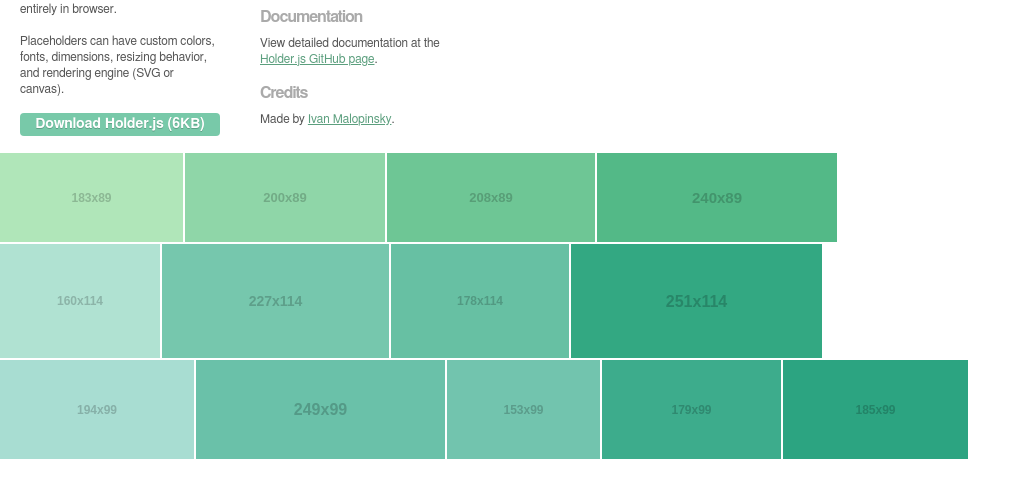
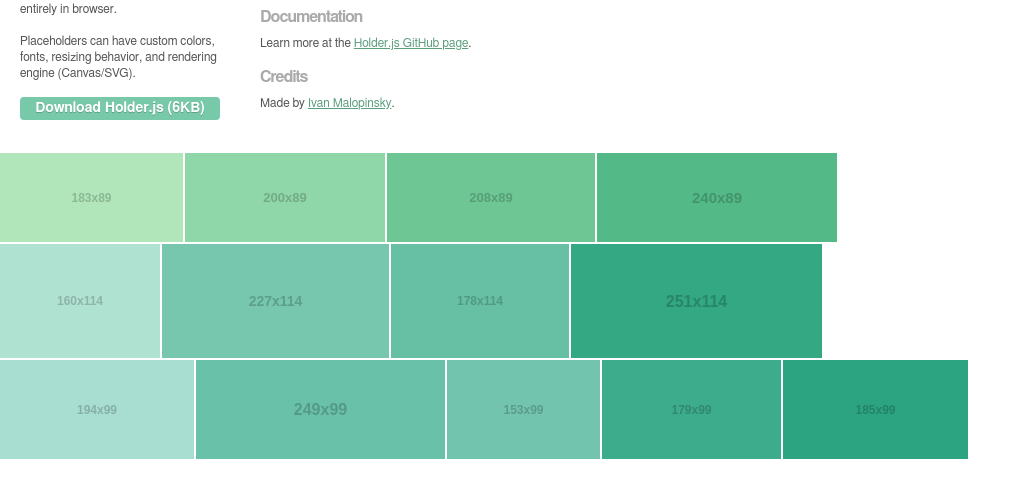
Before and after one commit to imsky/holder, a plain HTML site: page index.html in a window 1280 px wide. Shown: the part 201-698 px from the top of the page, without its empty margins (0-1031 px from the left). Drawn offline with nearby package versions, Linux system fonts and the light colour scheme.

Commit message:
update jquery version, copy

```diff
--- a/index.html
+++ b/index.html
@@ -46,7 +46,7 @@ h2.ie {font:3em inherit;color:red;position:fixed;top:0px;margin:0;z-index:2;widt
 			<p>
 				Holder renders image placeholders entirely in browser.
 			</p>
-			<p>Placeholders can have custom colors, fonts, dimensions, resizing behavior, and rendering engine (SVG or canvas).</p>
+			<p>Placeholders can have custom colors, fonts, resizing behavior, and rendering engine (Canvas/SVG).</p>
 			<a href="http://github.com/imsky/holder/zipball/v2.3.2" id="download">Download Holder.js (6KB)</a>
 		</div>
 		<div class="block" id="details">
@@ -56,7 +56,7 @@ h2.ie {font:3em inherit;color:red;position:fixed;top:0px;margin:0;z-index:2;widt
 			</p>
 			<h2>Documentation</h2>
 			<p>
-				View detailed documentation at the <a href="https://github.com/imsky/holder">Holder.js GitHub page</a>.
+				Learn more at the <a href="https://github.com/imsky/holder">Holder.js GitHub page</a>.
 			</p>
 			<h2>Credits</h2>
 			<p>
@@ -72,7 +72,7 @@ h2.ie {font:3em inherit;color:red;position:fixed;top:0px;margin:0;z-index:2;widt
 <h2 class="ie">You're using an unsupported browser. <a href="http://goo.gl/OxmUO">Upgrade to IE9.</a></h2>
 <![endif]-->
 
-<script src="http://ajax.googleapis.com/ajax/libs/jquery/1.7.2/jquery.min.js"></script>
+<script src="//ajax.googleapis.com/ajax/libs/jquery/1.11.1/jquery.min.js"></script>
 <script src="http://imsky.github.com/cssFx/cssfx.min.js"></script>
 <script src="holder.js"></script>
 <script src="demo.js"></script>
```
